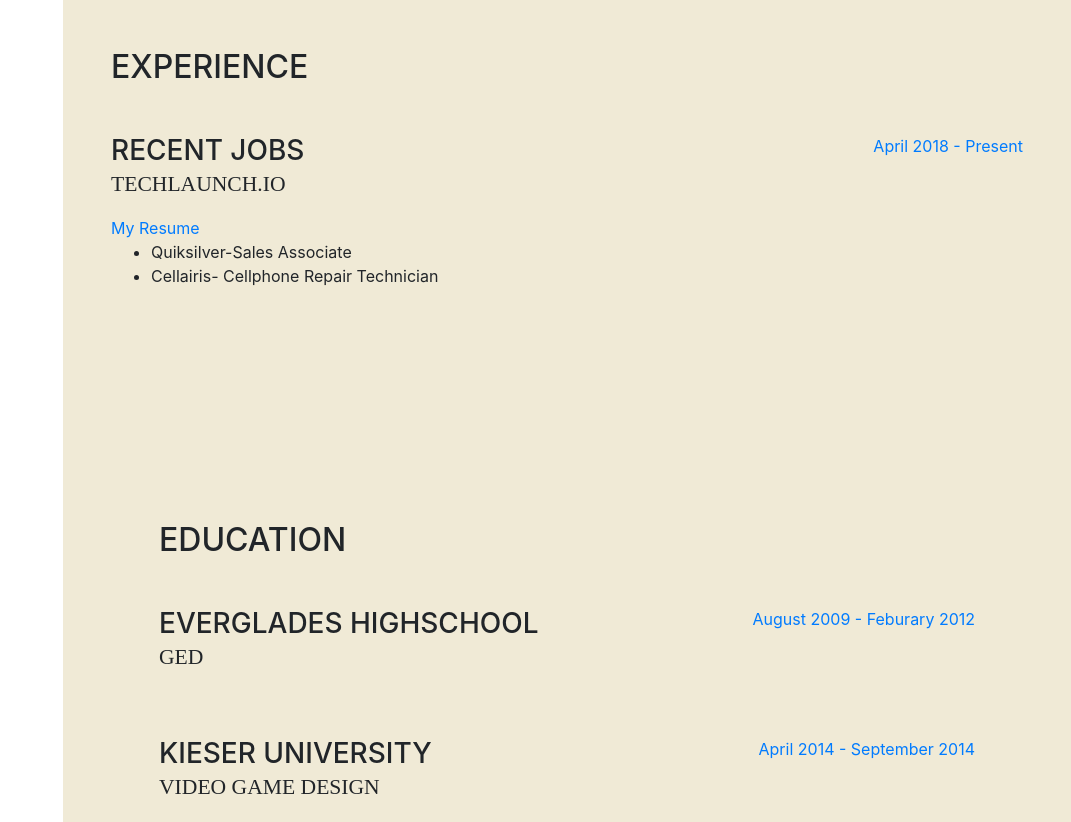
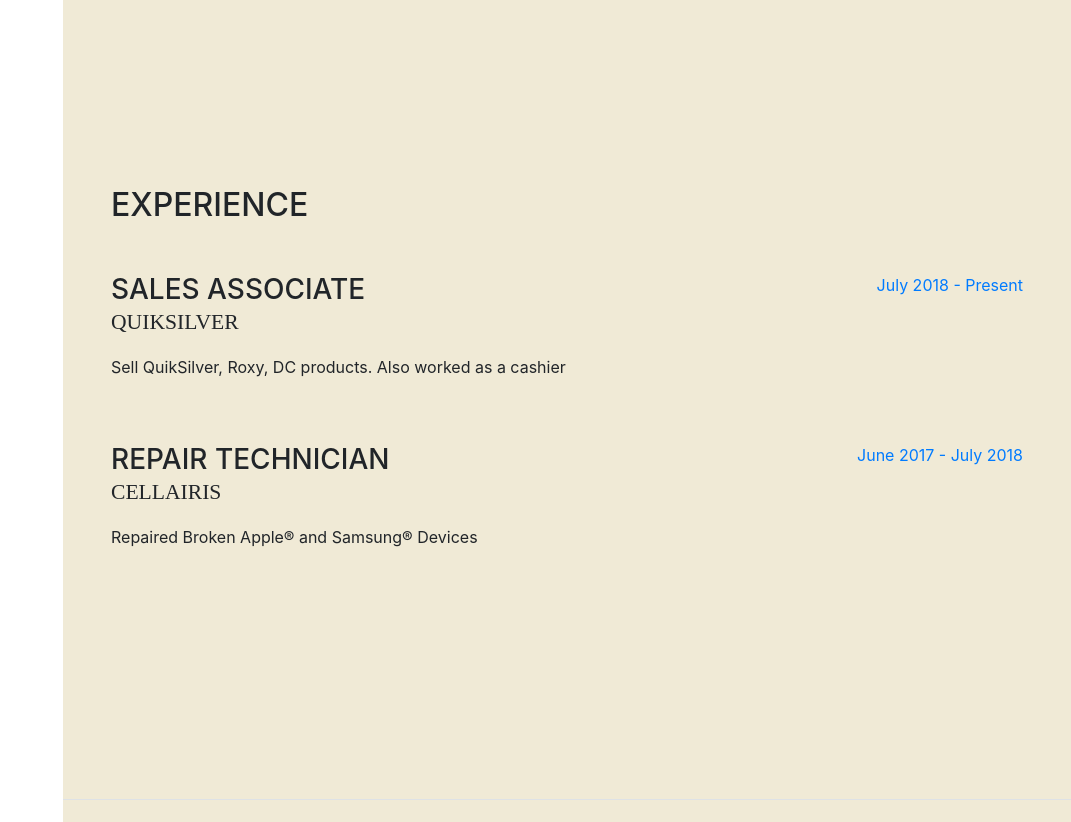
Before and after one commit to Juliolikescoding/Portfolio, a website with bundled scripts: page index.html in a window 1280 px wide. Shown: the part 800-1622 px from the top of the page, without its empty margins (209-1280 px from the left). Built offline with nearby package versions, Linux system fonts and the light colour scheme; a web font is replaced by a local one.

Commit message:
lstest changes

```diff
--- a/css/resume.css
+++ b/css/resume.css
@@ -157,3 +157,8 @@
  color: #008000;
  cursor: default;
 }
+
+
+#experience:hover{
+color:purple;
+}
--- a/index.html
+++ b/index.html
@@ -120,36 +120,27 @@
 
           <div class="resume-item d-flex flex-column flex-md-row mb-5">
             <div class="resume-content mr-auto">
-              <h3 class="mb-0">Recent Jobs</h3>
-              <div class="subheading mb-3">Techlaunch.io</div>
-              <a href="https://drive.google.com/file/d/1xCAY1JFQ3yFt6xARrZtTtKtJnZuso_Yr/view?usp=sharing">My Resume</a>
-              <ul class="myInfo">
-                <li>Quiksilver-Sales Associate</li>
-                <li>Cellairis- Cellphone Repair Technician</li>
-                <!-- <li></li>
-                <li></li>
-                <li></li>
-                <li></li>
-                <li></li> -->
-              </ul>
+              <h3 class="mb-0">Sales Associate</h3>
+              <div class="subheading mb-3">QuikSilver</div>
+              <p>Sell QuikSilver, Roxy, DC products. Also worked as a cashier</p>
             </div>
             <div class="resume-date text-md-right">
-              <span class="text-primary">April 2018 - Present</span>
-            </div>
-          </div>
-
-          <!--<div class="resume-item d-flex flex-column flex-md-row mb-5">
-            <div class="resume-content mr-auto">
-              <h3 class="mb-0">Web Developer</h3>
-              <div class="subheading mb-3">Intelitec Solutions</div>
-              <p>Capitalize on low hanging fruit to identify a ballpark value added activity to beta test. Override the digital divide with additional clickthroughs from DevOps. Nanotechnology immersion along the information highway will close the loop on focusing solely on the bottom line.</p>
-            </div>
-            <div class="resume-date text-md-right">
-              <span class="text-primary">December 2011 - March 2013</span>
+              <span class="text-primary">July 2018 - Present</span>
             </div>
           </div>
 
           <div class="resume-item d-flex flex-column flex-md-row mb-5">
+            <div class="resume-content mr-auto">
+              <h3 class="mb-0">Repair Technician</h3>
+              <div class="subheading mb-3">Cellairis</div>
+              <p>Repaired Broken Apple® and Samsung® Devices </p>
+            </div>
+            <div class="resume-date text-md-right">
+              <span class="text-primary">June 2017 - July 2018</span>
+            </div>
+          </div>
+
+          <!-- <div class="resume-item d-flex flex-column flex-md-row mb-5">
             <div class="resume-content mr-auto">
               <h3 class="mb-0">Junior Web Designer</h3>
               <div class="subheading mb-3">Shout! Media Productions</div>
@@ -171,9 +162,8 @@
             </div>
           </div>
 
-        </div>
-
-      </section> -->
+        </div> -->
+      </section>
 
         <section class="resume-section p-3 p-lg-5 d-flex flex-column" id="education">
           <div class="my-auto">
@@ -256,6 +246,9 @@
               <li class="list-inline-item">
                 <i class="devicons devicons-npm"></i>
               </li>
+              <li class="list-inline-item">
+                  <i class="devicons devicon-nodejs"></i>
+              </li>
             </ul>
 
             <!-- <div class="subheading mb-3">Workflow</div>
@@ -282,13 +275,14 @@
             <p>Hello, my name is Julio Alfaro. Here is a little about me!</p>
             <p class="mb-0">
               <ul class="myInfo">
+
                 <li>I was born in Caracas, Venezuela but raised in Miramar, Florida</li>
                 <li>I have been into technology since I was about 7 or 8.</li>
-                <!-- <li></li>
                 <li></li>
                 <li></li>
                 <li></li>
-                <li></li> -->
+                <li></li>
+                <li></li>
               </ul>
             </p>
           </div>
```
